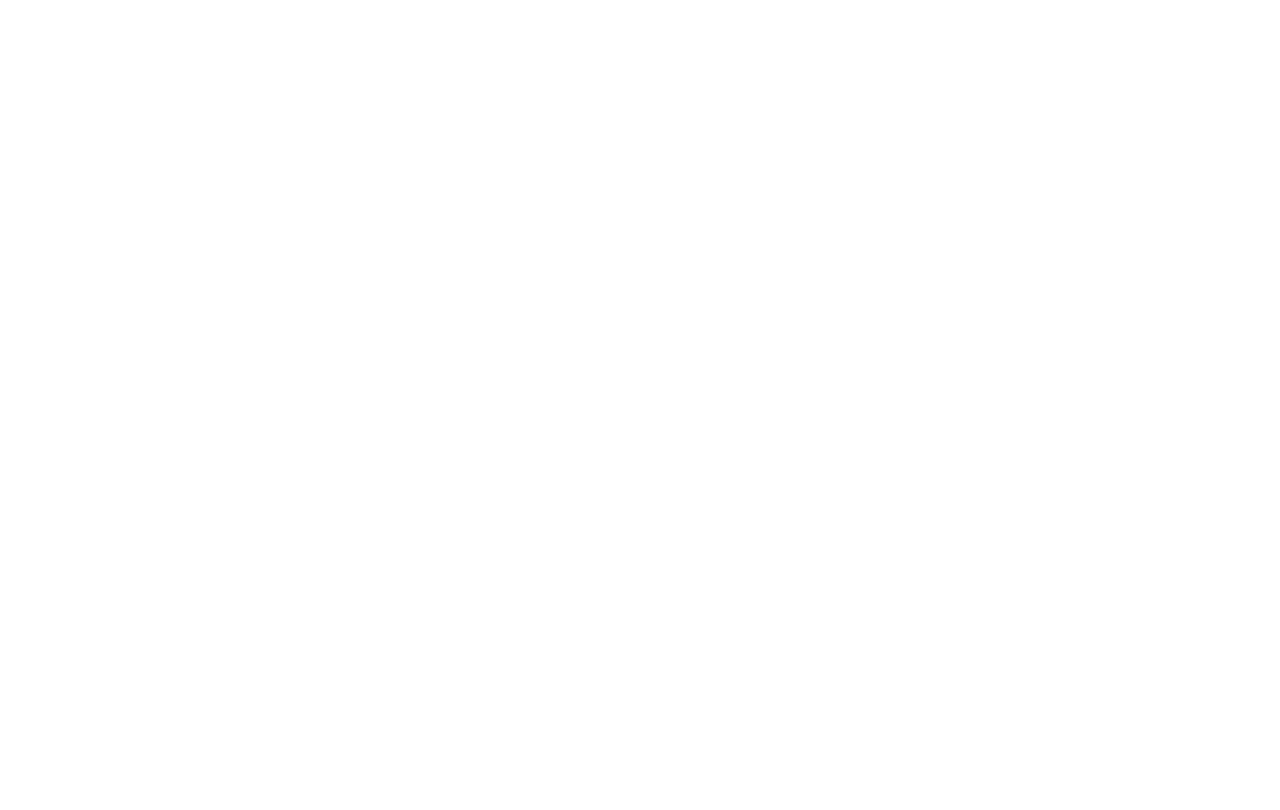
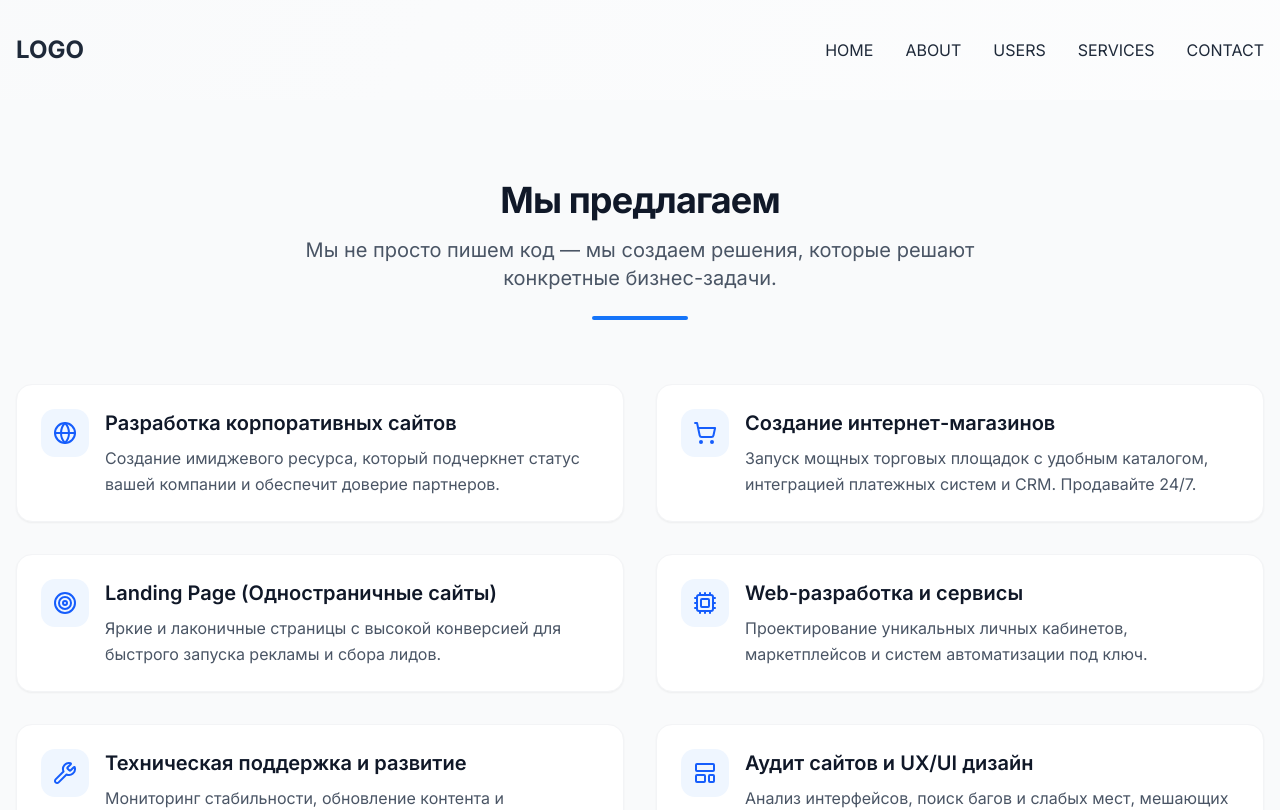
Before and after one commit to AlixandrN/ssg-dev-outstaff, a Next.js app: page /services in a window 1280 px wide. Before the commit this address had no page. Shown: the top 810 px of the page. Built offline with nearby package versions, Linux system fonts and the light colour scheme; no server answers.

Commit message:
added services page

```diff
--- a/app/(main)/contact/page.tsx
+++ b/app/(main)/contact/page.tsx
@@ -17,12 +17,7 @@
   const { GET_IN_TOUCH_SUCCESS, GET_IN_TOUCH_ERROR } = MODALS;
 
   return (
-    <div
-      className="mx-auto flex flex-col  w-full
-      justify-start items-center
-      gap-2 md:gap-5
-      "
-    >
+    <div className="mx-auto flex flex-col w-full justify-start items-center">
       <CustomerForm
         isPageMode
         title={GET_IN_TOUCH}
--- /dev/null
+++ b/app/(main)/services/ServiceCart.tsx
@@ -0,0 +1,38 @@
+import { DefaultCardProps } from "@/lib/types";
+import { LucideIcon } from "lucide-react";
+
+type TServiceCart = Omit<DefaultCardProps, "id"> & {
+  icon: LucideIcon;
+};
+
+export const ServiceCart = ({
+  title,
+  description,
+  icon: Icon,
+}: TServiceCart) => {
+  return (
+    <li
+      className="flex gap-4 p-6 bg-white rounded-2xl shadow-xs border border-gray-100 hover:shadow-md transition-shadow duration-300"
+      itemScope
+      itemType="https://schema.org/Service"
+    >
+      <div
+        className="shrink-0 p-3 bg-blue-50 text-blue-600 rounded-xl h-12 w-12 flex items-center justify-center"
+        itemProp="image"
+      >
+        <Icon className="w-6 h-6" />
+      </div>
+      <div>
+        <h3
+          className="text-xl font-semibold text-gray-900 mb-2"
+          itemProp="name"
+        >
+          {title}
+        </h3>
+        <p className="text-gray-600 leading-relaxed" itemProp="description">
+          {description}
+        </p>
+      </div>
+    </li>
+  );
+};
--- /dev/null
+++ b/app/(main)/services/page.tsx
@@ -0,0 +1,95 @@
+import { Metadata } from "next";
+import { ScrollAnimationBox } from "@/components/ScrollAnimationBox";
+import { IData } from "@/lib/types";
+import { ServiceCart } from "./ServiceCart";
+import { serviceIconById } from "@/lib/data-utils/serviceIconById";
+import { getLocalData } from "@/lib/data-utils/getLocalData";
+import { CustomerForm } from "@/components/forms/CustomerForm";
+
+export async function generateMetadata(): Promise<Metadata> {
+  const { OUR_SERVICES } = await getLocalData<IData>("app-data");
+  return {
+    title: OUR_SERVICES.TITLE,
+    description: OUR_SERVICES.SUBTITLE, // to do add description to the data
+    openGraph: {
+      title: OUR_SERVICES.TITLE,
+      description: OUR_SERVICES.SUBTITLE,
+      type: "website",
+    },
+  };
+}
+
+const ServicesPage = async () => {
+  const { OUR_SERVICES, MODALS } = await getLocalData<IData>("app-data");
+  const { TITLE, SUBTITLE, SERVICES } = OUR_SERVICES;
+  const { GET_IN_TOUCH_SUCCESS, GET_IN_TOUCH_ERROR } = MODALS;
+
+  return (
+    <main
+      className="py-20 bg-gray-50"
+      itemScope
+      itemType="https://schema.org/CollectionPage"
+    >
+      <div className="container mx-auto px-4 max-w-7xl">
+        <div className="text-center mb-16">
+          <h1
+            className="text-3xl md:text-4xl font-bold text-gray-900 mb-4 tracking-tight"
+            itemProp="headline"
+          >
+            {TITLE}
+          </h1>
+
+          <p
+            className="text-xl text-gray-600 max-w-3xl mx-auto"
+            itemProp="description"
+          >
+            {SUBTITLE}
+          </p>
+
+          <div
+            className="w-24 h-1 bg-(--brand-blue) mx-auto mt-6 rounded-full"
+            aria-hidden="true"
+          ></div>
+        </div>
+
+        <ul
+          className="grid grid-cols-1 md:grid-cols-2 gap-8"
+          itemScope
+          itemType="https://schema.org/ItemList"
+        >
+          {SERVICES.map(({ id, title, description }, index) => (
+            <ScrollAnimationBox
+              key={id}
+              triggerOnce={true}
+              rootMargin="50px"
+              animationType="zoom"
+              delay={index * 100}
+            >
+              <div
+                itemScope
+                itemType="https://schema.org/Service"
+                itemProp="itemListElement"
+              >
+                <ServiceCart
+                  title={title}
+                  description={description}
+                  icon={serviceIconById[id]}
+                />
+                <meta itemProp="position" content={String(index + 1)} />
+              </div>
+            </ScrollAnimationBox>
+          ))}
+        </ul>
+      </div>
+
+      <div className="container mx-auto px-4 max-w-8xl flex justify-center mt-8">
+        <CustomerForm
+          successModalData={GET_IN_TOUCH_SUCCESS}
+          errorModalData={GET_IN_TOUCH_ERROR}
+        />
+      </div>
+    </main>
+  );
+};
+
+export default ServicesPage;
--- a/components/forms/CustomerForm.tsx
+++ b/components/forms/CustomerForm.tsx
@@ -134,7 +134,6 @@
 
           form {
             padding-bottom: env(safe-area-inset-bottom, 20px);
-            /* Заменяем прыгающую высоту на стабильную отрисовку */
             display: flex;
             flex-direction: column;
             backface-visibility: hidden;
--- a/components/sections/OurServicesSection/ServiceBox.tsx
+++ b/components/sections/OurServicesSection/ServiceBox.tsx
@@ -1,6 +1,6 @@
 import { DefaultCardProps } from "@/lib/types";
 import { ServiceLink } from "./ServiceLink";
-import { serviceIconById } from "./serviceIconById";
+import { serviceIconById } from "@/lib/data-utils/serviceIconById";
 
 type TServiceBox = Omit<DefaultCardProps, "id"> & {
   id: string;
```
Also changed, not shown: lib/data-utils/serviceIconById.ts (renamed from components/sections/OurServicesSection/serviceIconById.ts).
